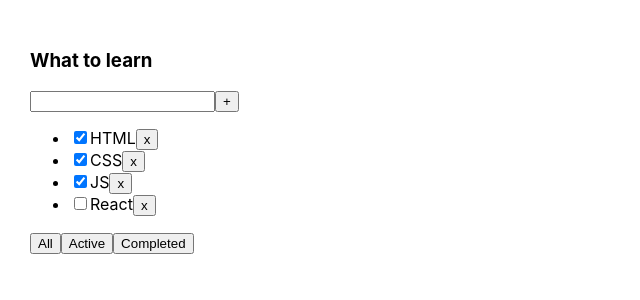
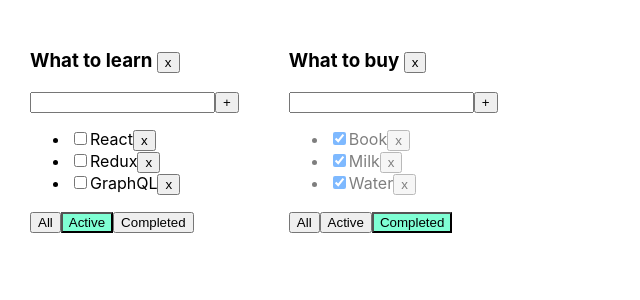
Before and after one commit to bybert/todo-app, a React (Create React App) app: page / in a window 1280 px wide. Shown: the top 300 px of the page, without its empty margins (0-640 px from the left). Built offline with nearby package versions, Linux system fonts and the light colour scheme.

Commit message:
added removeTodolist

```diff
--- a/src/App.css
+++ b/src/App.css
@@ -6,3 +6,19 @@
 .App > div {
   margin-right: 50px;
 }
+
+.error {
+  border: red 1px solid;
+}
+
+.error-message {
+  color: red;
+}
+
+.active-filter {
+  background-color: aquamarine;
+}
+
+.is-done {
+  opacity: 0.5;
+}
--- a/src/App.tsx
+++ b/src/App.tsx
@@ -4,53 +4,110 @@
 import { v1 } from 'uuid'
 
 export type FilterValuesType = 'all' | 'completed' | 'active'
+type TodolistType = {
+  id: string
+  title: string
+  filter: FilterValuesType
+}
 
 function App() {
-  let [tasks, setTasks] = useState([
-    { id: v1(), title: 'HTML', isDone: true },
-    { id: v1(), title: 'CSS', isDone: true },
-    { id: v1(), title: 'JS', isDone: true },
-    { id: v1(), title: 'React', isDone: false },
-  ])
-  let [filter, setFilter] = useState<FilterValuesType>('all')
-
-  function removeTask(id: string) {
+  function removeTask(id: string, todolistId: string) {
+    let tasks = tasksObj[todolistId]
     let filteredTasks = tasks.filter((t) => t.id !== id)
-    setTasks(filteredTasks)
+    tasksObj[todolistId] = filteredTasks
+    setTasks({ ...tasksObj })
   }
 
-  function addTask(title: string) {
-    let newTask = {
+  function addTask(title: string, todolistId: string) {
+    let task = {
       id: v1(),
       title: title,
       isDone: false,
     }
-    let newTasks = [newTask, ...tasks]
-    setTasks(newTasks)
+    let tasks = tasksObj[todolistId]
+    let newTasks = [task, ...tasks]
+    tasksObj[todolistId] = newTasks
+    setTasks({ ...tasksObj })
   }
 
-  function changeFIlter(value: FilterValuesType) {
-    setFilter(value)
+  function changeFIlter(value: FilterValuesType, todolistId: string) {
+    let todolist = todolists.find((tl) => tl.id === todolistId)
+    if (todolist) {
+      todolist.filter = value
+      setTodolists([...todolists])
+    }
   }
 
-  let tasksForTododList = tasks
-  if (filter === 'completed') {
-    tasksForTododList = tasks.filter((t) => t.isDone === true)
+  function changeStatus(taskId: string, isDone: boolean, todolistId: string) {
+    let tasks = tasksObj[todolistId]
+    let task = tasks.find((t) => t.id === taskId)
+    if (task) {
+      task.isDone = isDone
+      setTasks({ ...tasksObj })
+    }
   }
 
-  if (filter === 'active') {
-    tasksForTododList = tasks.filter((t) => t.isDone === false)
+  let todolistId1 = v1()
+  let todolistId2 = v1()
+
+  let [todolists, setTodolists] = useState<Array<TodolistType>>([
+    { id: todolistId1, title: 'What to learn', filter: 'active' },
+    { id: todolistId2, title: 'What to buy', filter: 'completed' },
+  ])
+
+  let removeTodolist = (todolistId: string) => {
+    let filteredTodolist = todolists.filter(tl => tl.id !== todolistId)
+    setTodolists(filteredTodolist)
+    delete tasksObj[todolistId]
+    setTasks({...tasksObj})
   }
+
+  let [tasksObj, setTasks] = useState({
+    [todolistId1]: [
+      { id: v1(), title: 'HTML', isDone: true },
+      { id: v1(), title: 'CSS', isDone: true },
+      { id: v1(), title: 'JS', isDone: true },
+      { id: v1(), title: 'React', isDone: false },
+      { id: v1(), title: 'Redux', isDone: false },
+      { id: v1(), title: 'GraphQL', isDone: false },
+    ],
+    [todolistId2]: [
+      { id: v1(), title: 'Book', isDone: true },
+      { id: v1(), title: 'Milk', isDone: true },
+      { id: v1(), title: 'Water', isDone: true },
+    ],
+  })
 
   return (
     <div className='App'>
-      <TodoList
-        title='What to learn'
-        task={tasksForTododList}
-        removeTask={removeTask}
-        changeFIlter={changeFIlter}
-        addTask={addTask}
-      />
+      {todolists.map((tl) => {
+        let tasksForTododList = tasksObj[tl.id]
+
+        if (tl.filter === 'completed') {
+          tasksForTododList = tasksForTododList.filter((t) => t.isDone === true)
+        }
+
+        if (tl.filter === 'active') {
+          tasksForTododList = tasksForTododList.filter(
+            (t) => t.isDone === false
+          )
+        }
+
+        return (
+          <TodoList
+            key={tl.id}
+            id={tl.id}
+            title={tl.title}
+            task={tasksForTododList}
+            removeTask={removeTask}
+            changeFIlter={changeFIlter}
+            addTask={addTask}
+            changeTaskStatus={changeStatus}
+            filter={tl.filter}
+            removeTodolist={removeTodolist}
+          />
+        )
+      })}
     </div>
   )
 }
--- a/src/Todolist.tsx
+++ b/src/Todolist.tsx
@@ -1,6 +1,7 @@
 import React, { ChangeEvent, KeyboardEvent, useState } from 'react'
 import './App.css'
 import { FilterValuesType } from './App'
+// import { error } from 'console'
 
 export type TaskType = {
   id: string
@@ -8,52 +9,83 @@
   isDone: boolean
 }
 type PropsType = {
+  id: string
   title: string
   task: Array<TaskType>
-  removeTask: (taskId: string) => void
-  changeFIlter: (value: FilterValuesType) => void
-  addTask: (title: string) => void
+  removeTask: (taskId: string, todolistId: string) => void
+  changeFIlter: (value: FilterValuesType, todolistId: string) => void
+  addTask: (title: string, todolistId: string) => void
+  changeTaskStatus: (
+    taskId: string,
+    isDone: boolean,
+    todolistId: string
+  ) => void
+  filter: FilterValuesType
+  removeTodolist: (todolistId: string) => void
 }
 
 export function TodoList(props: PropsType) {
-  const [newTaskTitle, setNewTaskTitle] = useState('')
+  let [newTaskTitle, setNewTaskTitle] = useState('')
+  let [error, setError] = useState<string | null>(null)
+
+  const addTask = () => {
+    if (newTaskTitle.trim() !== '') {
+      props.addTask(newTaskTitle.trim(), props.id)
+      setNewTaskTitle('')
+    } else {
+      setError('Tile is required')
+    }
+  }
 
   const onNewTitleChangeHandler = (e: ChangeEvent<HTMLInputElement>) => {
-    setNewTaskTitle((prevState) => e?.target?.value || prevState)
+    setNewTaskTitle(e.currentTarget.value)
   }
   const onKeyPressChangeHandler = (e: KeyboardEvent<HTMLInputElement>) => {
+    setError(null)
     if (e.charCode === 13) {
-      props.addTask(newTaskTitle)
-      setNewTaskTitle('')
+      if (newTaskTitle.trim() !== '') {
+        props.addTask(newTaskTitle.trim(), props.id)
+        setNewTaskTitle('')
+      }
     }
   }
-  const addTask = () => {
-    props.addTask(newTaskTitle)
-    setNewTaskTitle('')
+
+  const onAllClickHandler = () => props.changeFIlter('all', props.id)
+  const onActiveClickHandler = () => props.changeFIlter('active', props.id)
+  const onCompletedClickHandler = () =>
+    props.changeFIlter('completed', props.id)
+  const removeTodolist = () => {
+    props.removeTodolist(props.id)
   }
-  const onAllClickHandler = () => props.changeFIlter('all')
-  const onActiveClickHandler = () => props.changeFIlter('active')
-  const onCompletedClickHandler = () => props.changeFIlter('completed')
-
   return (
     <div>
-      <h3>{props.title}</h3>
+      <h3>{props.title} <button onClick={removeTodolist}>x</button> </h3>
       <div>
         <input
           value={newTaskTitle}
           onChange={onNewTitleChangeHandler}
           onKeyPress={onKeyPressChangeHandler}
+          className={error ? 'error' : ''}
         />
         <button onClick={addTask}>+</button>
+        {error && <div className='error-message'>{error}</div>}
       </div>
       <ul>
         {props.task.map((t) => {
           const removeHandler = () => {
-            props.removeTask(t.id)
+            props.removeTask(t.id, props.id)
           }
+          const onChangeHandler = (e: ChangeEvent<HTMLInputElement>) => {
+            props.changeTaskStatus(t.id, e.currentTarget.checked, props.id)
+          }
+
           return (
-            <li key={t.id}>
-              <input type='checkbox' checked={t.isDone} />
+            <li key={t.id} className={t.isDone ? 'is-done' : ''}>
+              <input
+                type='checkbox'
+                checked={t.isDone}
+                onChange={onChangeHandler}
+              />
               <span>{t.title}</span>
               <button onClick={removeHandler}>x</button>
             </li>
@@ -61,9 +93,24 @@
         })}
       </ul>
       <div>
-        <button onClick={onAllClickHandler}>All</button>
-        <button onClick={onActiveClickHandler}>Active</button>
-        <button onClick={onCompletedClickHandler}>Completed</button>
+        <button
+          className={props.filter === 'all' ? 'active-filter' : ''}
+          onClick={onAllClickHandler}
+        >
+          All
+        </button>
+        <button
+          className={props.filter === 'active' ? 'active-filter' : ''}
+          onClick={onActiveClickHandler}
+        >
+          Active
+        </button>
+        <button
+          className={props.filter === 'completed' ? 'active-filter' : ''}
+          onClick={onCompletedClickHandler}
+        >
+          Completed
+        </button>
       </div>
     </div>
   )
```
